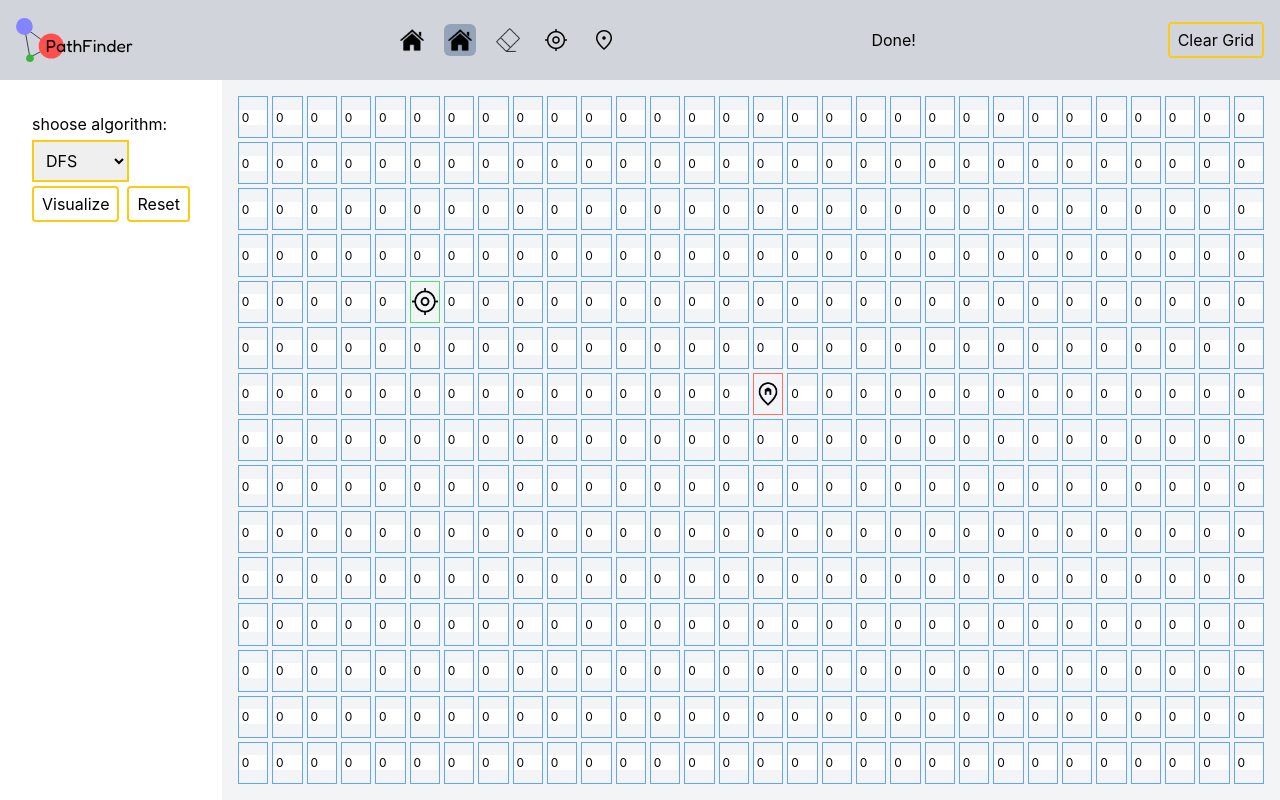
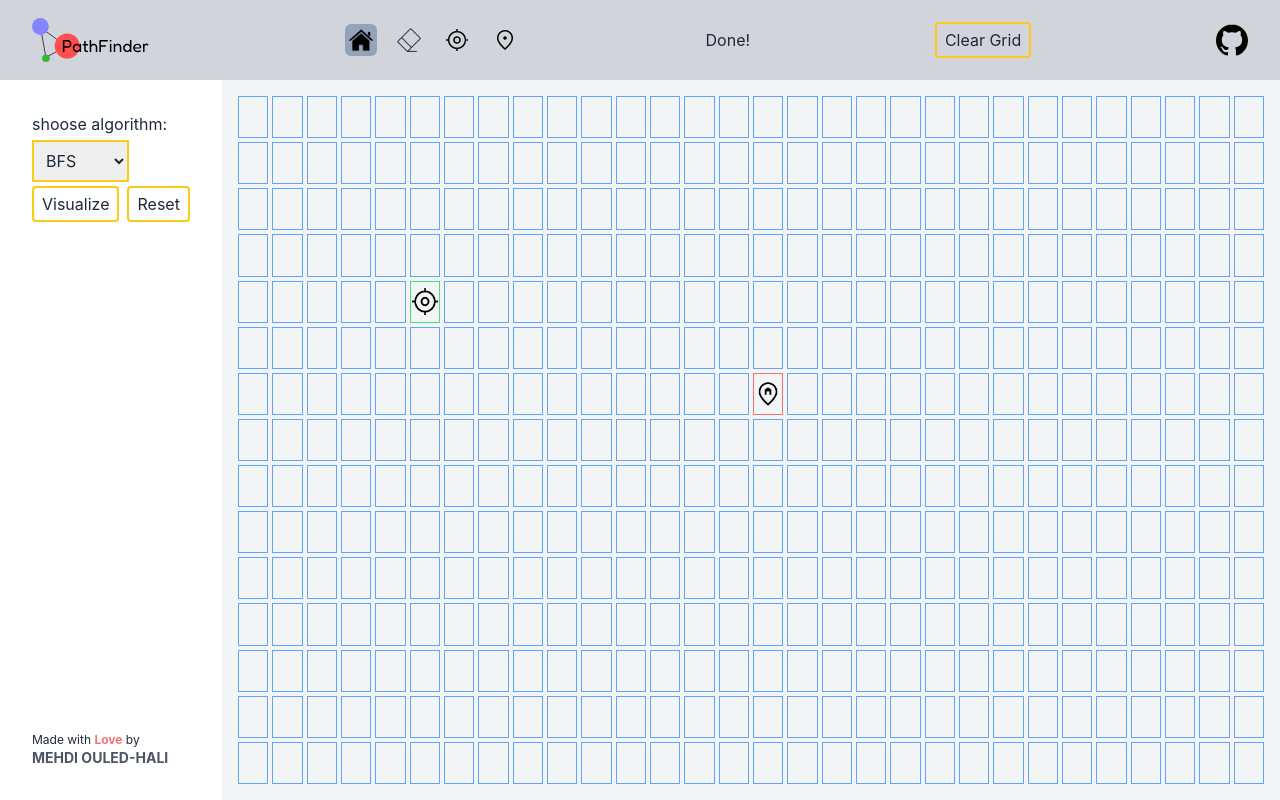
Before and after one commit to MehdiHali/PathFinder, a React (Create React App) app: page / in a window 1280 px wide. Built offline with nearby package versions, Linux system fonts and the light colour scheme.

Commit message:
add some personal information about me (the developer)

```diff
--- a/src/App.tsx
+++ b/src/App.tsx
@@ -45,7 +45,7 @@ function App() {
     <div className="App h-screen min-h-screen">
      <Header  onClearGrid={setClearGrid} setAction={setAction} visualize={visualize} className={"h-[10%] bg-primary"}/>
      <div className='flex h-[90vh] '>
-      <Sidebar setAlgo={setAlgo} onVisualize={()=>!visualize&&setVisualize(true)} onReset={()=>setResetGrid(true)} className={"w-[20%] bg-primary hidden sm:block"} />
+      <Sidebar setAlgo={setAlgo} onVisualize={()=>!visualize&&setVisualize(true)} onReset={()=>setResetGrid(true)} className={" w-[20%] bg-primary hidden sm:block"} />
       <Grid algo={algo} triggerResetGrid={resetGrid} setResetGrid={setResetGrid} clearGrid={clearGrid} setClearGrid={setClearGrid} action={action} visualize={visualize} setVisualize={setVisualize}  className={"w-full bg-gray-100 h-full"}/>
      </div>
     </div>
--- a/src/Cell.tsx
+++ b/src/Cell.tsx
@@ -35,7 +35,8 @@ let Cell = ({vertex,path, setWeight, start, goal,visited,action, onClick, onMous
                     vertex.isWall ? <img className='w-6  mx-auto object-cover' src={Home} />
                     :isStart ? <img className='  mx-auto object-cover' src={MyLocation} />
                     :isGoal ? <img className='  mx-auto object-cover' src={HomePin} />
-                    : <input type={"number"} defaultValue={0} className={"text-center w-full  h-full"}  />
+                    :""
+                    // : <input type={"number"} defaultValue={0} className={"text-center w-full  h-full"}  />
                     }
             </div>
         </span>
--- a/src/Header.tsx
+++ b/src/Header.tsx
@@ -5,6 +5,7 @@ import Eraser from './assets/eraser.png'
 import Home from './assets/home.png'
 import Location from './assets/Location.png'
 import MyLocation from './assets/MyLocation.png'
+import GitHub from './assets/GitHub.svg'
 
 let ToolBoxContext = createContext({} as any);
 
@@ -16,7 +17,6 @@ ToolBox.Tool = function Tool<T>({value, onClick, children}:{value: T, selected:
     return <li onClick={()=>{setSelected(value);onClick && onClick(value)}} className={"flex space-x-4 h-8 w-8 p-1 rounded-md cursor-pointer hover:border-2 border-yellow-400 hover:bg-slate-400 hover:border-dashed "+((selected === value)&&" bg-slate-400")}>
             {children}
         </li>
-
 }
 
 
@@ -45,13 +45,10 @@ function ToolBox<T> ({onChange, defaultValue, children}:{onChange: Dispatch<SetS
 const Header = ({className, visualize, setAction, onClearGrid}: {className: string, visualize: boolean,setAction: Dispatch<SetStateAction<action>>, onClearGrid:Dispatch<SetStateAction<boolean>>})=>{
 
 
-    return <div className={'bg-gray-300 p-4 flex justify-between items-center '+className}>
+    return <div className={'bg-gray-300 p-4 flex justify-between items-center px-8 '+className}>
         <Logo className={" w-32  object-contain"}/>
 
         <ToolBox<action> onChange={setAction} defaultValue={"WALL"}>
-            <ToolBox.Tool  /*onClick={setAction}*/ selected = {true} value={"SELECT"}>
-                <img src={Home} />
-            </ToolBox.Tool>
             <ToolBox.Tool  /*onClick={setAction}*/ selected = {true} value={"WALL"}>
                 <img src={Home} />
             </ToolBox.Tool>
@@ -68,6 +65,7 @@ const Header = ({className, visualize, setAction, onClearGrid}: {className: stri
 
         <span>{visualize?"Visualizing...":"Done!"}</span>
         <button className='btn' onClick={()=>onClearGrid(true)} >Clear Grid</button>
+        <a target="_blank" href={"https://github.com/MehdiHali/PathFinder"}><img src={GitHub} alt="" /></a>
     </div>
 }
 
--- a/src/Sidebar.tsx
+++ b/src/Sidebar.tsx
@@ -22,12 +22,12 @@ const Sidebar = ({className, onVisualize, onReset, setAlgo}:{className: string,o
         setAlgo(ev.target.value);
     }
 
-    return <div className={" "+className}>
-        <div style={{gap: "4px"}} className="flex flex-col items-start list-none p-8" onChange={handleChange}>
+    return <div style={{display:"flex",flexDirection:"column",justifyContent:"space-between"}} className={"p-8 h-full flex flex-col justify-between "+className}>
+        <div style={{gap: "4px"}} className="flex flex-col items-start list-none " onChange={handleChange}>
             shoose algorithm:
             <select name="" id="" onChange={handleChange} className={"p-2 outline-none border-2 border-yellow-400 hover:border-dashed  cursor-pointer"}>
+                <option value="BFS">BFS</option>
                 <option value="DFS">DFS</option>
-                <option value="BFS">BFS</option>
                 <option value="Dijkstra">Dijkstra</option>
                 <option value="AStar">AStar</option>
             </select>
@@ -36,6 +36,10 @@ const Sidebar = ({className, onVisualize, onReset, setAlgo}:{className: string,o
                 <button className="btn" onClick={handleReset} >Reset</button>
             </div>
         </div>
+        <div className="text-left mt-10 h-fit text-xs ">
+            Made with <strong className="text-red-400">Love</strong> by<br /> <a className="text-gray-600 font-bold uppercase text-sm hover:text-red-400 " target={"_blank"} href="https://linktr.ee/mehdi.hali" >Mehdi Ouled-Hali</a>
+
+        </div>
     </div>
 }
 
--- a/src/index.css
+++ b/src/index.css
@@ -19,3 +19,7 @@ code {
 .btn{
   @apply border-2 border-yellow-400 hover:border-dashed  hover:bg-green-300 px-2 py-1 rounded ;
 }
+
+*{
+  @apply text-gray-800
+}
```
Also changed, not shown: src/assets/GitHub.svg (added).
